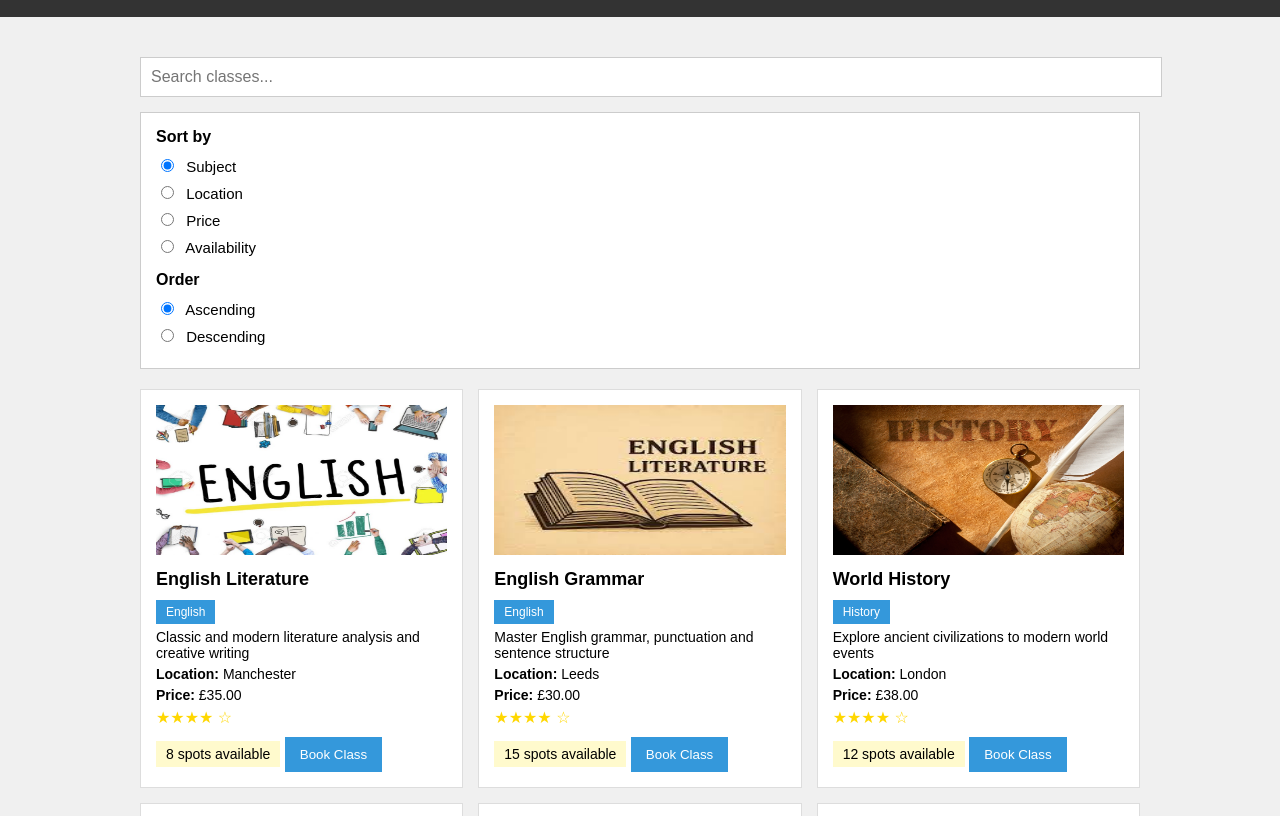
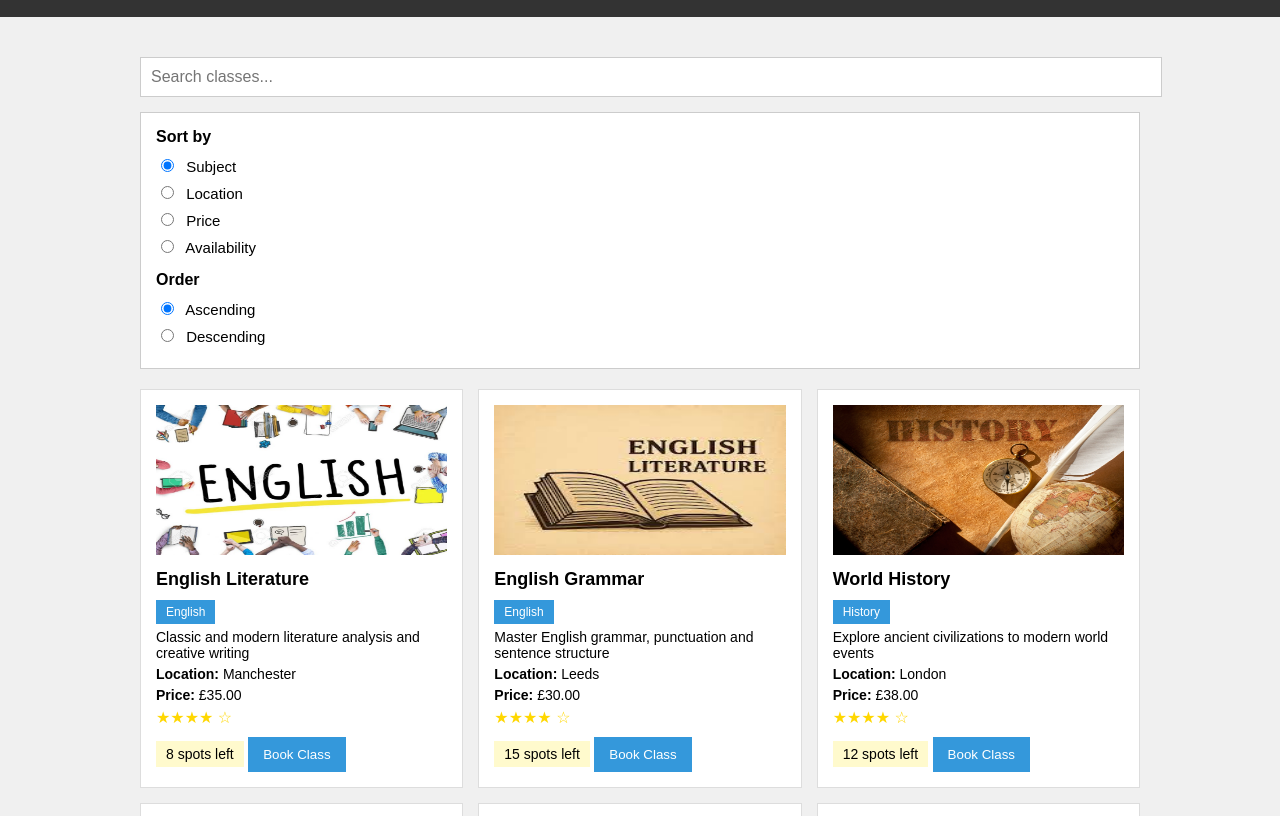
Before and after one commit to ShawnDmello/Front-End-Full-Stack-Development, a plain HTML site: page index.html in a window 1280 px wide. Shown: the part 68-884 px from the top of the page. Drawn offline with nearby package versions, Linux system fonts and the light colour scheme.

```diff
--- a/index.html
+++ b/index.html
@@ -131,7 +131,7 @@
             <span v-if="product.availableInventory === cartCount(product.id)">
               Fully Booked
             </span>
-            <span v-else-if="product.availableInventory - cartCount(product.id) < 5">
+            <span v-else-if="product.availableInventory - cartCount(product.id) < 20">
               {{ product.availableInventory - cartCount(product.id) }} spots left
             </span>
             <span v-else>
@@ -261,4 +261,5 @@
   <script src="products.js"></script>
   <script src="app.js"></script>
 </body>
+
 </html>
```
